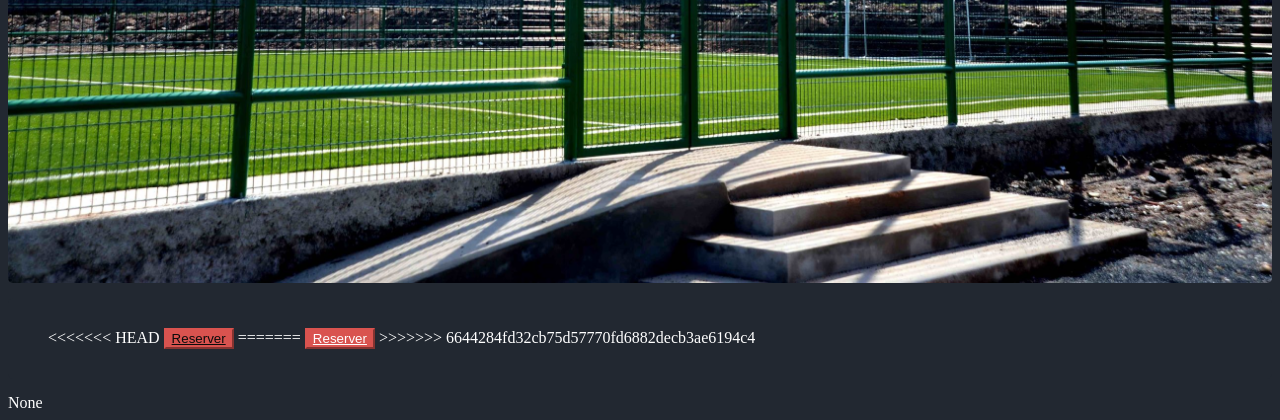
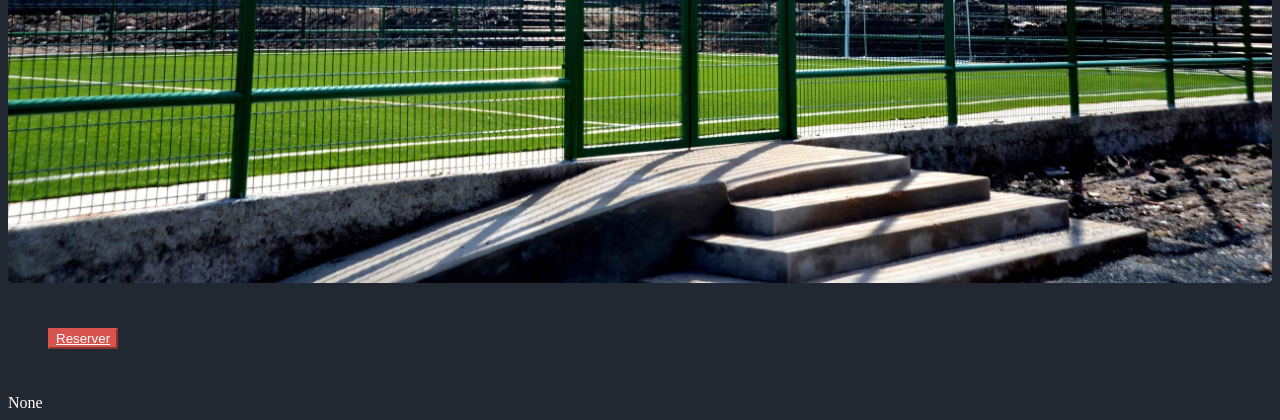
Before and after one commit to SoufianeEr01/terrain_sport, a Django app: page /terrain/1/ in a window 1280 px wide. Shown: the part 1073-1493 px from the top of the page. Run offline with Django 5.2, Linux system fonts and the light colour scheme; data comes from the database, SQL or seed files in the repository; some libraries are stand-ins or nearby versions.

Commit message:
Reservation v1

```diff
--- a/terrains/templates/terrains/dashbord.html
+++ b/terrains/templates/terrains/dashbord.html
@@ -69,12 +69,8 @@
                                 <a href="{% url 'logout' %}" class="sidebar-link">Déconnexion</a>
                             </li>
                             <li class="sidebar-item">
-<<<<<<< HEAD
 
-                                <a href="{% url 'modifier_utilisateur' %}" class="sidebar-link">Modifier MTP</a>
-=======
                                 <a href="{% url 'modifier_utilisateur' %}" class="sidebar-link">Chnager Information</a>
->>>>>>> 6644284fd32cb75d57770fd6882decb3ae6194c4
                             </li>
                         </ul>
                     </li>
--- a/terrains/templates/terrains/terrain_details.html
+++ b/terrains/templates/terrains/terrain_details.html
@@ -37,12 +37,8 @@
  {% if terrain.image %}
                 <img src="{{ terrain.image.url }}" alt="Image du terrain" class="rounded">
             {% endif %}            <div class="project-info-box">
-<<<<<<< HEAD
-            <button type="button" class="btn btn-danger btn-lg btn-block" data-mdb-ripple-init data-mdb-ripple-color="dark"><a href="{% url 'affiche_reservation' terrain.id terrain.tarif_horaire  %}" class="nav-link" style="color: #0b0b0b;">Reserver</a></button>
 
-=======
               <button type="button" class="btn btn-danger btn-lg btn-block" data-mdb-ripple-init data-mdb-ripple-color="dark"><a href="{% url 'reserve_terrain' %}">Reserver</a></button>
->>>>>>> 6644284fd32cb75d57770fd6882decb3ae6194c4
             </div><!-- / project-info-box -->
         </div><!-- / column -->
     </div>
```
